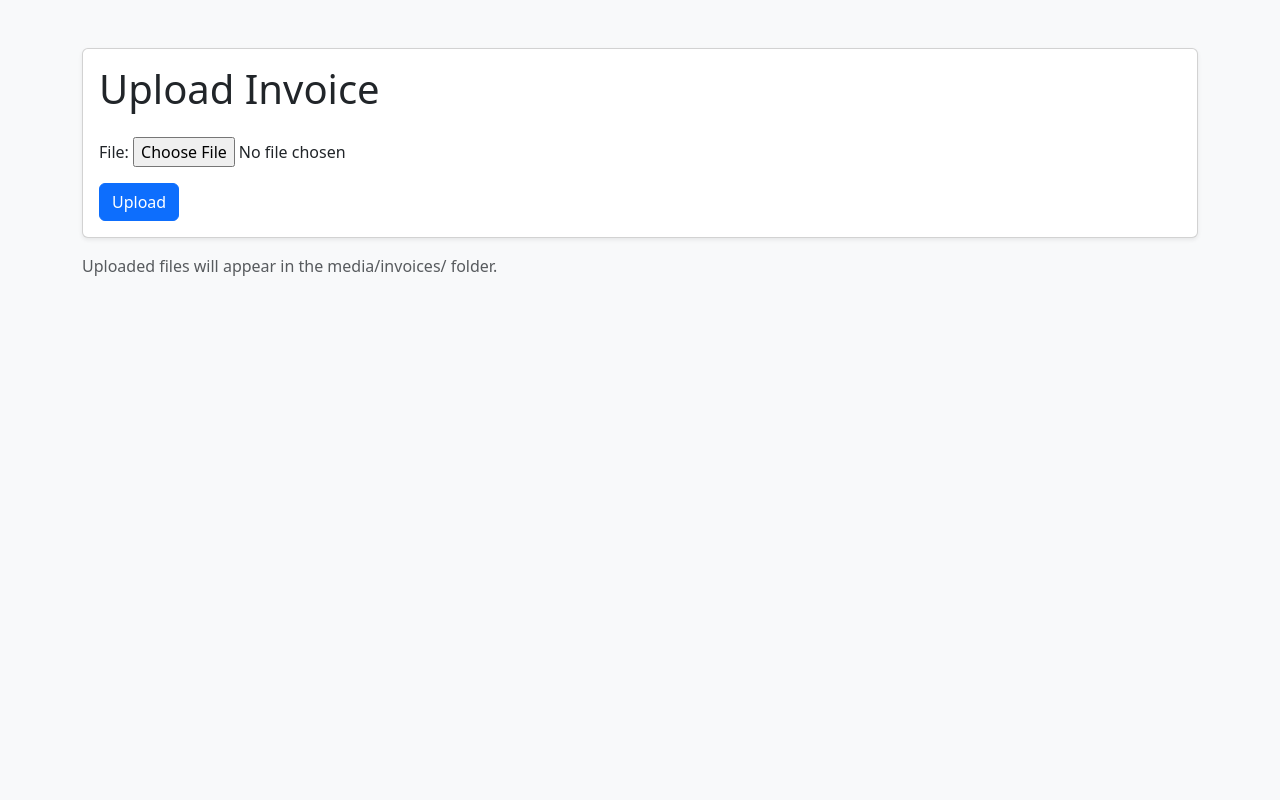
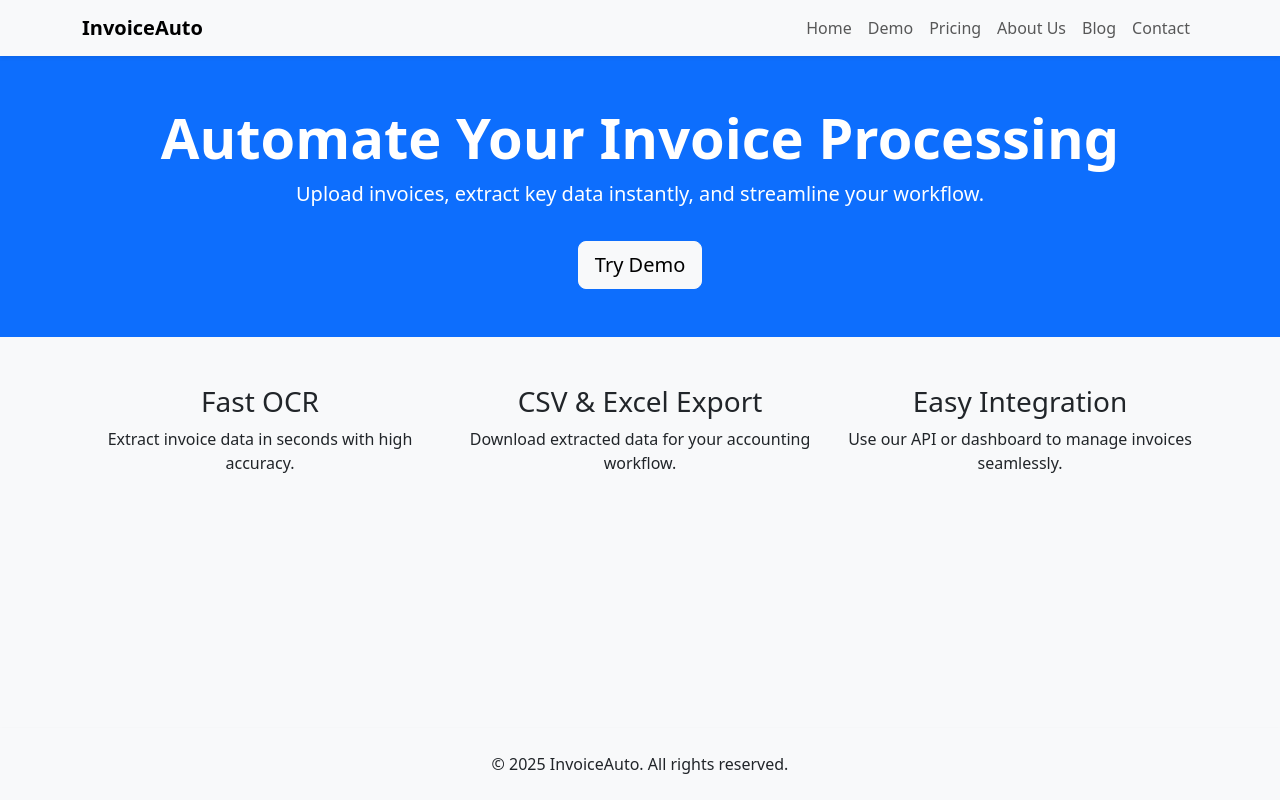
Before and after one commit to MingmaMoktan/invoice-automation, a Django app: page / in a window 1280 px wide. Run offline with Django 5.2, Linux system fonts and the light colour scheme; some libraries are stand-ins or nearby versions.

Commit message:
Made several pages to manage and arrange the UI for later.

```diff
--- /dev/null
+++ b/invoices/templates/invoices/base.html
@@ -0,0 +1,48 @@
+<!doctype html>
+<html lang="en">
+<head>
+  <meta charset="utf-8">
+  <meta name="viewport" content="width=device-width, initial-scale=1">
+  <title>{% block title %}InvoiceAuto{% endblock %}</title>
+  <!-- Bootstrap CSS -->
+  <link href="https://cdn.jsdelivr.net/npm/bootstrap@5.3.2/dist/css/bootstrap.min.css" rel="stylesheet">
+  {% block extra_head %}{% endblock %}
+</head>
+<body class="d-flex flex-column min-vh-100 bg-light">
+
+  <!-- Navbar -->
+  <nav class="navbar navbar-expand-lg navbar-light bg-light shadow-sm">
+    <div class="container">
+      <a class="navbar-brand fw-bold" href="{% url 'landing' %}">InvoiceAuto</a>
+      <button class="navbar-toggler" type="button" data-bs-toggle="collapse" data-bs-target="#navbarNav">
+        <span class="navbar-toggler-icon"></span>
+      </button>
+      <div class="collapse navbar-collapse" id="navbarNav">
+        <ul class="navbar-nav ms-auto">
+          <li class="nav-item"><a class="nav-link" href="{% url 'landing' %}">Home</a></li>
+          <li class="nav-item"><a class="nav-link" href="{% url 'upload_invoice' %}">Demo</a></li>
+          <li class="nav-item"><a class="nav-link" href="{% url 'pricing' %}">Pricing</a></li>
+          <li class="nav-item"><a class="nav-link" href="{% url 'about' %}">About Us</a></li>
+          <li class="nav-item"><a class="nav-link" href="{% url 'blog' %}">Blog</a></li>
+          <li class="nav-item"><a class="nav-link" href="{% url 'contact' %}">Contact</a></li>
+        </ul>
+      </div>
+    </div>
+  </nav>
+
+  <!-- Main content -->
+  <main class="flex-fill">
+    {% block content %}{% endblock %}
+  </main>
+
+  <!-- Footer -->
+  <footer class="bg-light py-4 text-center mt-auto shadow-sm">
+    <div class="container">
+      <p class="mb-0">&copy; 2025 InvoiceAuto. All rights reserved.</p>
+    </div>
+  </footer>
+
+  <script src="https://cdn.jsdelivr.net/npm/bootstrap@5.3.2/dist/js/bootstrap.bundle.min.js"></script>
+  {% block extra_js %}{% endblock %}
+</body>
+</html>
--- /dev/null
+++ b/invoices/templates/invoices/landing.html
@@ -0,0 +1,34 @@
+{% extends 'invoices/base.html' %}
+
+{% block title %}Home - InvoiceAuto{% endblock %}
+
+{% block content %}
+<!-- Hero Section -->
+<section class="py-5 text-center bg-primary text-white">
+  <div class="container">
+    <h1 class="display-4 fw-bold">Automate Your Invoice Processing</h1>
+    <p class="lead">Upload invoices, extract key data instantly, and streamline your workflow.</p>
+    <a href="{% url 'upload_invoice' %}" class="btn btn-lg btn-light mt-3">Try Demo</a>
+  </div>
+</section>
+
+<!-- Features Section -->
+<section class="py-5">
+  <div class="container">
+    <div class="row text-center">
+      <div class="col-md-4">
+        <h3>Fast OCR</h3>
+        <p>Extract invoice data in seconds with high accuracy.</p>
+      </div>
+      <div class="col-md-4">
+        <h3>CSV & Excel Export</h3>
+        <p>Download extracted data for your accounting workflow.</p>
+      </div>
+      <div class="col-md-4">
+        <h3>Easy Integration</h3>
+        <p>Use our API or dashboard to manage invoices seamlessly.</p>
+      </div>
+    </div>
+  </div>
+</section>
+{% endblock %}
--- a/invoices/templates/invoices/upload.html
+++ b/invoices/templates/invoices/upload.html
@@ -1,27 +1,22 @@
-<!doctype html>
-<html>
-<head>
-  <meta charset="utf-8">
-  <title>Upload Invoice</title>
-  <!-- Bootstrap CSS CDN -->
-  <link href="https://cdn.jsdelivr.net/npm/bootstrap@5.3.2/dist/css/bootstrap.min.css" rel="stylesheet">
-</head>
-<body class="bg-light">
+{% extends 'invoices/base.html' %}
+
+{% block title %}Upload Invoice - InvoiceAuto{% endblock %}
+
+{% block content %}
 <div class="container py-5">
   <div class="card shadow-sm">
     <div class="card-body">
-        <h1 class="card-title mb-4">Upload Invoice</h1>
-        <form method="post" enctype="multipart/form-data">
+      <h1 class="card-title mb-4 text-center">Upload Invoice</h1>
+      <form method="post" enctype="multipart/form-data" class="mx-auto" style="max-width:500px;">
         {% csrf_token %}
         <div class="mb-3">
           {{ form.file.label_tag }}
           {{ form.file }}
         </div>
-          <button type="submit" class="btn btn-primary">Upload</button>
+        <button type="submit" class="btn btn-primary w-100">Upload</button>
       </form>
     </div>
   </div>
-    <p class="mt-3 text-muted">Uploaded files will appear in the media/invoices/ folder.</p>
+  <p class="mt-3 text-center text-muted">Uploaded files will appear in the media/invoices/ folder.</p>
 </div>
-</body>
-</html>
+{% endblock %}
--- a/invoices/urls.py
+++ b/invoices/urls.py
@@ -2,5 +2,10 @@ from django.urls import path
 from . import views
 
 urlpatterns = [
-    path('', views.upload_invoice, name='upload_invoice'),
+    path('', views.landing, name='landing'),
+    path('upload/', views.upload_invoice, name='upload_invoice'),
+    path('pricing/', views.pricing, name='pricing'),
+    path('about/', views.about, name='about'),
+    path('blog/', views.blog, name='blog'),
+    path('contact/', views.contact, name='contact'),
 ]
--- a/invoices/views.py
+++ b/invoices/views.py
@@ -8,6 +8,22 @@ from .models import InvoiceFile
 from PIL import Image
 import pytesseract
 from pdf2image import convert_from_path
+
+def landing(request):
+    return render(request, 'invoices/landing.html')
+
+def pricing(request):
+    return render(request, 'invoices/pricing.html')
+
+def about(request):
+    return render(request, 'invoices/about.html')
+
+def blog(request):
+    return render(request, 'invoices/blog.html')
+
+def contact(request):
+    return render(request, 'invoices/contact.html')
+
 
 # Helper: run tesseract on an image path and return text
 def ocr_image_file(image_path):
```
Also changed, not shown: invoices/templates/invoices/about.html (added, +19 -0 lines), invoices/templates/invoices/blog.html (added, +42 -0 lines), invoices/templates/invoices/contact.html (added, +32 -0 lines), invoices/templates/invoices/pricing.html (added, +35 -0 lines), invoices/templates/invoices/result.html (+11 -16 lines). Lines whose indentation alone changed are shown as unchanged.
